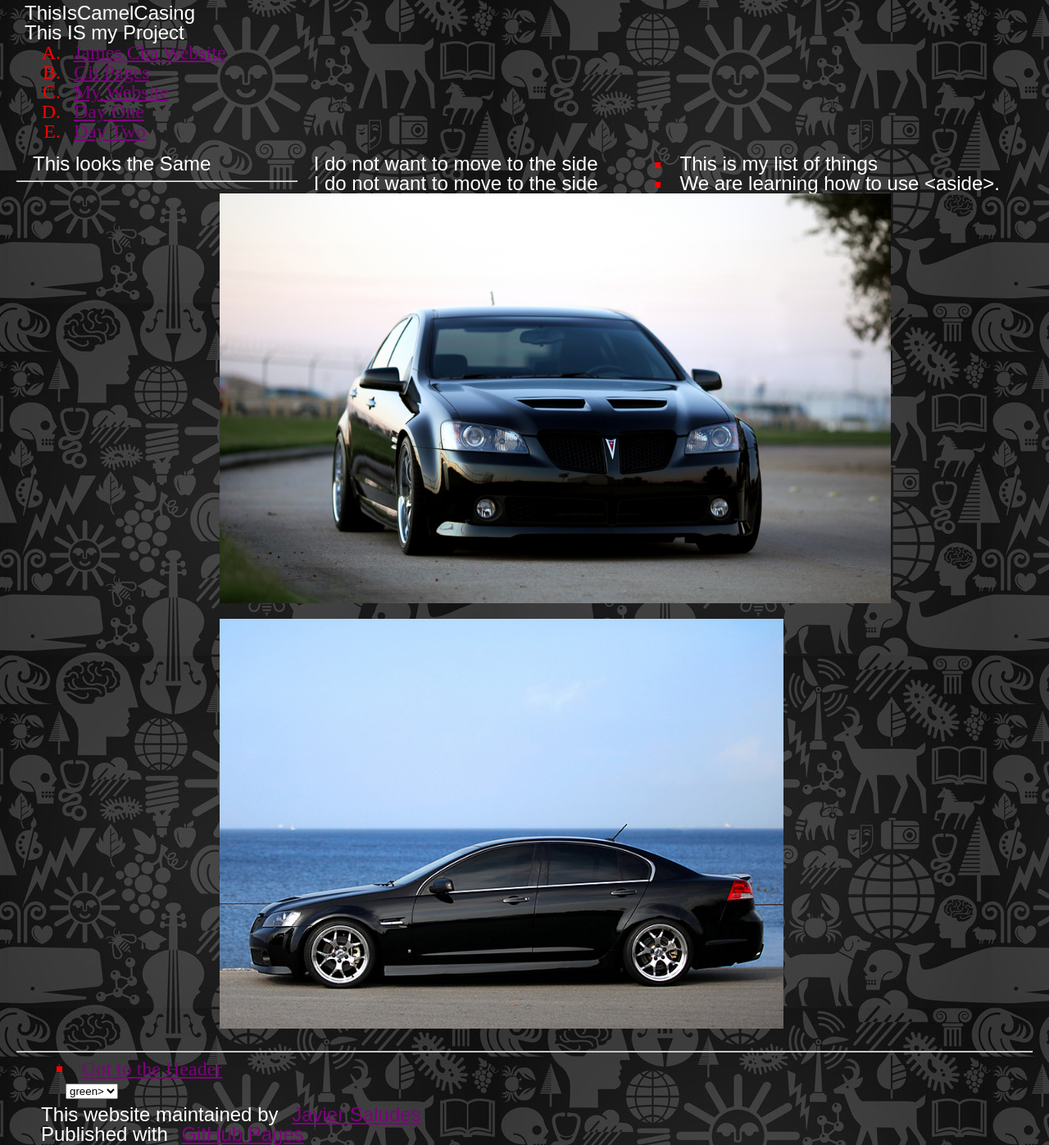
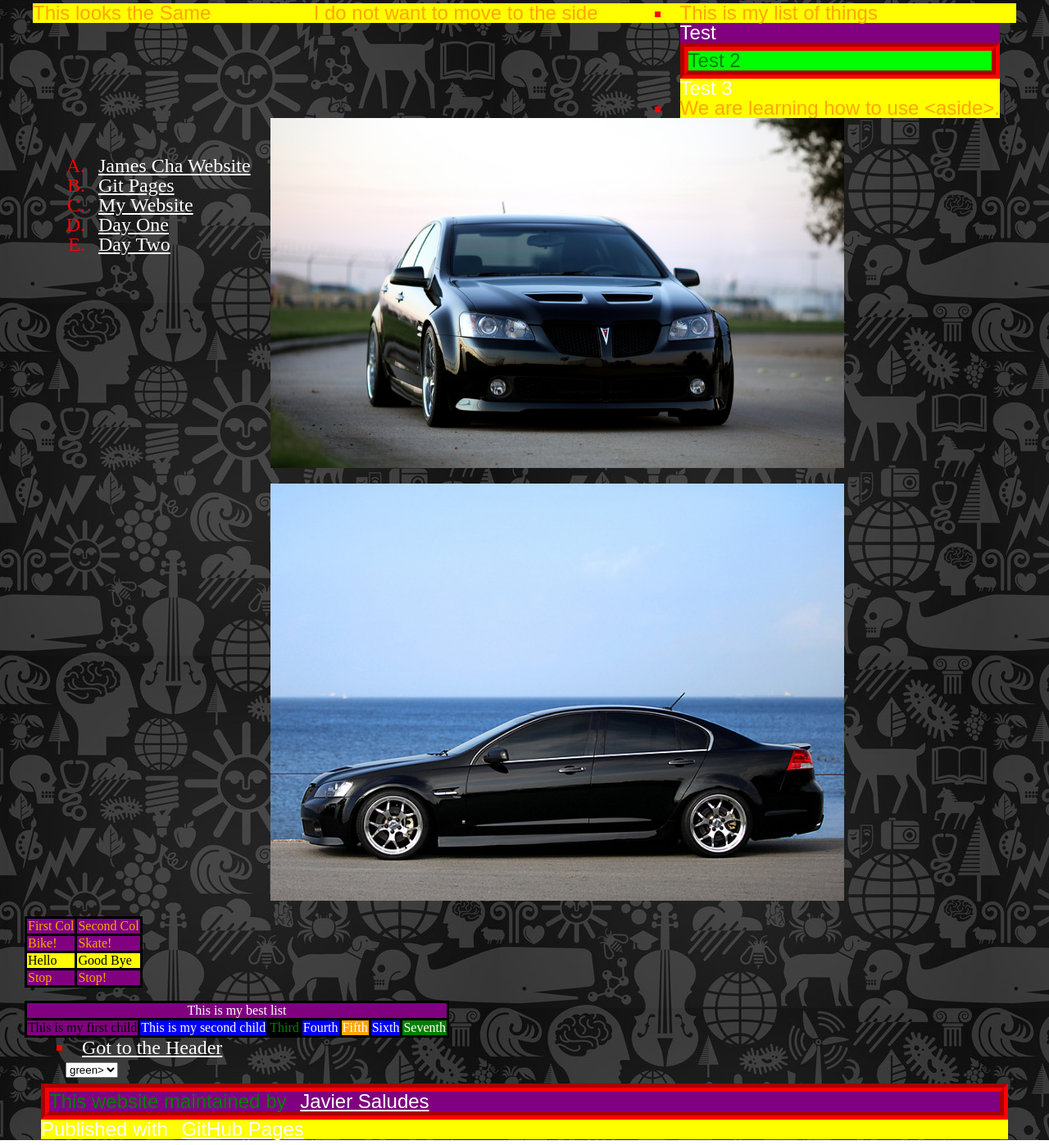
Before and after one commit to JavierSaludes/BootCampOne, a plain HTML site: page pages/daythree.html in a window 1280 px wide. Shown: the part 60-1457 px from the top of the page at 82% size. Drawn offline with Linux system fonts and the light colour scheme.

Commit message:
revisions

```diff
--- a/pages/daythree.html
+++ b/pages/daythree.html
@@ -9,9 +9,7 @@
 </header>
 <body>
  	<h1>Day Three</h1>
- 	<br>
- 	<h2>ThisIsCamelCasing</h2>
- 	<h2>This IS my Project</h2>
+
  	<ol>
     <li><a href="http://jamescha.github.io/BootCampOne/pages/daytwo.html" target="_blank">James Cha Website</a></li>
  	  <li><a href="https://pages.github.com/" target="_blank">Git Pages</a></li>
@@ -22,12 +20,9 @@
     <br>
    	<aside>
     	<ul>
-    		<li><p>This is my list of things</p></li>
+    		<li><p class:="extramargin">This is my list of things</p><p>Test</p><p>Test 2</p><p>Test 3</p></li>
     		<li><p>We are learning how to use &lt;aside&gt;.</p></li>
    		</ul>
-   	</aside>
-   	<aside id="noside">
-   		<p>I do not want to move to the side</p>
    	</aside>
    	<aside id="noside">
    		<p>I do not want to move to the side</p>
@@ -35,10 +30,59 @@
    	<div class="#center">
    		<p>This looks the Same</p>
    	</div>
-   	<hr>
- 		<img src="../images/g8_2.jpg" alt="Black" height="500"/><img>
- 		<img src="../images/g8_1.jpg" alt="Black" height="500"/><img>
- 	<hr>
+
+ 		<img src="../images/g8_2.jpg" alt="Black" width="700"/><img>
+ 		<img src="../images/g8_1.jpg" alt="Black" width="700"/><img>
+
+  <table>
+
+    <thead>
+      <tr class="firstrow">
+        <th>First Col</th>
+        <th>Second Col</th>
+      </tr>
+    </thead>
+
+    <tbody>
+      <tr class="firstrow">
+        <td>Bike!</td>
+        <td>Skate!</td>
+      </tr>
+      <tr class="firstrow">
+        <td>Hello</td>
+        <td>Good Bye</td>
+      </tr>
+      <tr class="firstrow">
+        <td>Stop</td>
+        <td>Stop!</td>
+      </tr>
+    </tbody>
+<br>
+  </table>
+  <br>
+
+  <table class="best">
+
+    <thead>
+        <tr class="bestrow" id="table_header">
+          <th colspan="7">This is my best list</th>
+        </tr>
+    </thead>
+
+    <tbody>
+        <tr class="bestrow">
+          <td class="bestcol">This is my first child</td>
+          <td class="bestcol">This is my second child</td>
+          <td class="bestcol">Third</td>
+          <td class="bestcol">Fourth</td>
+          <td class="bestcol">Fifth</td>
+          <td class="bestcol">Sixth</td>
+          <td class="bestcol">Seventh</td>
+        </tr>
+    </tbody>
+
+  </table>
+
   <section id="sidebar">
       <ul>
         <li>
@@ -61,5 +105,7 @@
         <p>Published with <a href="http://pages.github.com">GitHub Pages</a></p>
       </footer>
     </div>
+
+
 </body>
 </html>
--- a/stylesheets/mystylesheet.css
+++ b/stylesheets/mystylesheet.css
@@ -1,7 +1,7 @@
 /*CSS Reset*/
 html, body, div, span, applet, object, iframe,
 h1, h2, h3, h4, h5, h6, p, blockquote, pre,
-a, abbr, acronym, address, big, cite, code,
+a,abbr, acronym, address, big, cite, code,
 del, dfn, em, img, ins, kbd, q, s, samp,
 small, strike, strong, sub, sup, tt, var,
 b, u, i, center,
@@ -18,6 +18,7 @@ time, mark, audio, video {
 	font-size: 100%;
 	font: inherit;
 	vertical-align: baseline;
+
 }
 /* HTML5 display-role reset for older browsers */
 article, aside, details, figcaption, figure,
@@ -38,11 +39,17 @@ q:before, q:after {
 	content: '';
 	content: none;
 }
-table {
+
+table
+{
 	border-collapse: collapse;
 	border-spacing: 0;
 }
+
+
 /*My CSS starts here*/
+
+
 
 p, header, footer, h1, h2
 {
@@ -50,15 +57,18 @@ p, header, footer, h1, h2
 	color: #FFFFFF;
 	font-size: 24px;
 }
+
 img
 {
-	margin: 0 20%;
+	margin: 0 25%;
 	padding: 10px 20 px 30px 40px;
 }
+
 section#sidebar
 {
 	float: left;
 }
+
 aside
 {
 	float: right;
@@ -66,42 +76,154 @@ aside
 	color: #004C4C;
 	font-size: 24px;
 }
+
 aside#noside
 {
 	float: center;
 	color: #922222;
 	font-size: 24px;
 }
+
 body
 {
 	background-image: url("../images/blackground.jpg");
 }
 
-ol{
+ol
+{
 	list-style-type: upper-alpha; color: red;
 	font-size: 24px;
+	position: absolute;
+	left: 50px;
+	top: 250px;
 }
-ul{
+
+ul
+{
 	list-style: square; color: red;
 	font-size: 24px;
 }
-.center{
+
+.center
+{
 	margin-right: auto;
 	margin-left: auto;
 }
-a:hover{
+
+a:hover
+{
 	color: #FF3300;
 	background-color: #00FF00;
 }
-a:link{
-	color: purple;
+
+a:link
+{
+	color: #FFFFFF;
 }
-a:active{
-	color: white;
+
+a:active
+{
+	color: #CCFF33;
 }
-a:visited{
+
+p:hover
+{
+	color: #FF3300;
+}
+
+a:visited
+{
 	color: gray;
 }
-p:hover{
-	color: #FF3300;
+
+table#first
+{
+	position: fixed;
+	color: white;
+	font-size: 50px;
+	border: 2px solid red;
 }
+
+table#best
+{
+	position: absolute;
+	bottom: 10px;
+	background-color: yellow;
+	font-size: 15px;
+	border: 3px solid red;
+	width: 100%;
+	height: 100px;
+	text-align: center;
+
+}
+
+th, td
+{
+	border: 3px solid black;
+}
+
+
+.firstrow:nth-of-type(odd)
+{
+	color: orange;
+	background-color: purple;
+}
+
+.firstrow:nth-of-type(even)
+{
+	background-color: yellow;
+}
+
+tr#table_header
+{
+	background-color: purple;
+}
+
+.bestcol:first-child
+{
+	color: black;
+}
+
+.bestcol:nth-child(3)
+{
+	color: green;
+	background-color: black;
+}
+
+.bestcol:last-child
+{
+	background-color: red;
+}
+
+.bestcol:nth-last-child(3)
+{
+	background-color: orange;
+}
+
+.bestcol:first-of-type
+{
+	background-color: purple;
+}
+
+.bestcol:last-of-type
+{
+	background-color: green;
+}
+
+.bestrow
+{
+	color: white;
+	background-color: blue;
+}
+
+
+thead
+{
+	background-color: white;
+}
+
+p:first-child{color: orange;}
+p:nth-child(2){background-color: purple;}
+p:nth-child(3){background-color: #00FF00;}
+p:last-child{background-color: yellow;}
+p:nth-last-child(2){border-width: 10px; border-style: groove; border-color: red; color: green;}
```
Also changed, not shown: pages/daytwo.html (+9 -2 lines), images/Acacia.jpg (added), images/JJ.jpg (added).
